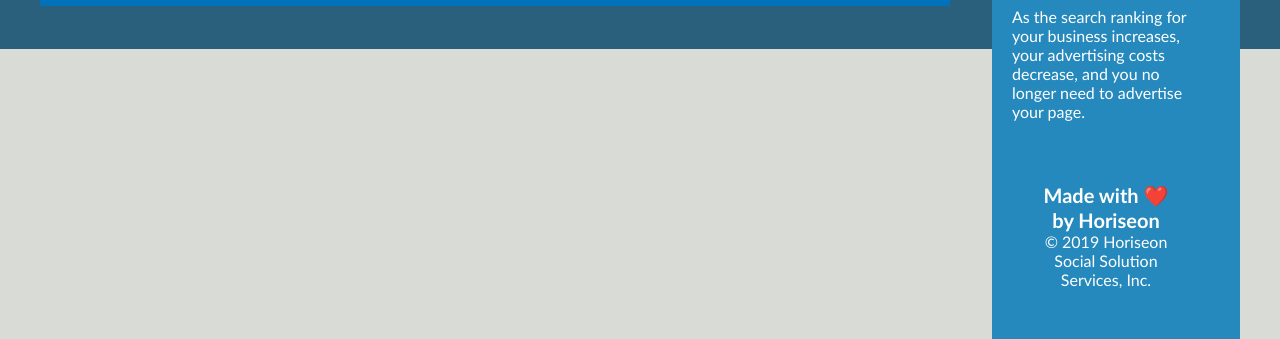
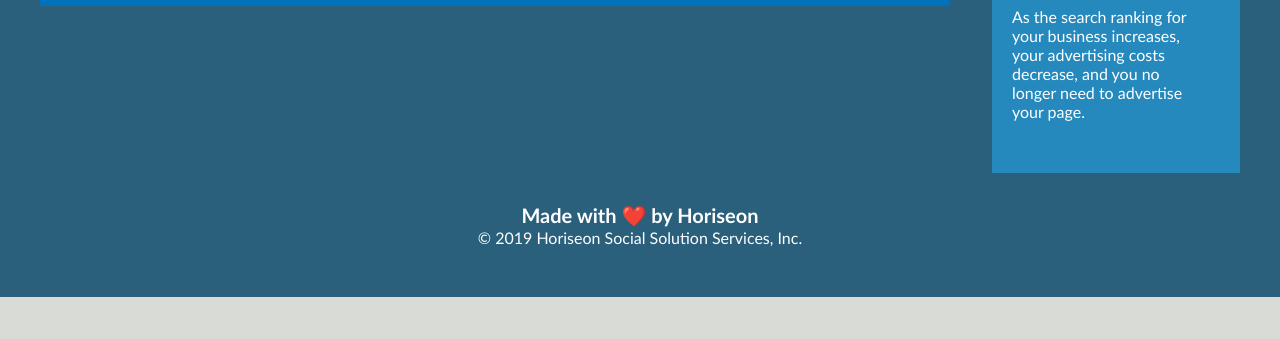
Before and after one commit to FregosoJ/horseon-refactor, a plain HTML site: page index.html in a window 1280 px wide. Shown: the part 1836-2175 px from the top of the page. After the commit the page ends 2133 px from the top, so only its background shows below. Drawn offline with Linux system fonts and the light colour scheme.

Commit message:
added the footer element

```diff
--- a/assets/css/style.css
+++ b/assets/css/style.css
@@ -188,13 +188,13 @@ p {
     font-size: 36px;
 }
 
-.footer {
+footer {
     padding: 30px;
     clear: both;
     font-family: 'Trebuchet MS', 'Lucida Sans Unicode', 'Lucida Grande', 'Lucida Sans', Arial, sans-serif;
     text-align: center;
 }
 
-.footer h2 {
+footer h2 {
     font-size: 20px;
 }
--- a/index.html
+++ b/index.html
@@ -4,7 +4,7 @@
 <head>
     <meta charset="UTF-8" />
     <link rel="stylesheet" href="./assets/css/style.css">
-    <title>website</title>
+    <title>Horiseon</title>
 </head>
 
 <body>
@@ -70,13 +70,13 @@
                 As the search ranking for your business increases, your advertising costs decrease, and you no longer need to advertise your page.
             </p>
         </div>
-    </div>
-    <div class="footer">
+    </section>
+    <footer>
         <h2>Made with ❤️️ by Horiseon</h2>
         <p>
             &copy; 2019 Horiseon Social Solution Services, Inc.
         </p>
-    </div>
+    </footer>
 </body>
 
 </html>
```
